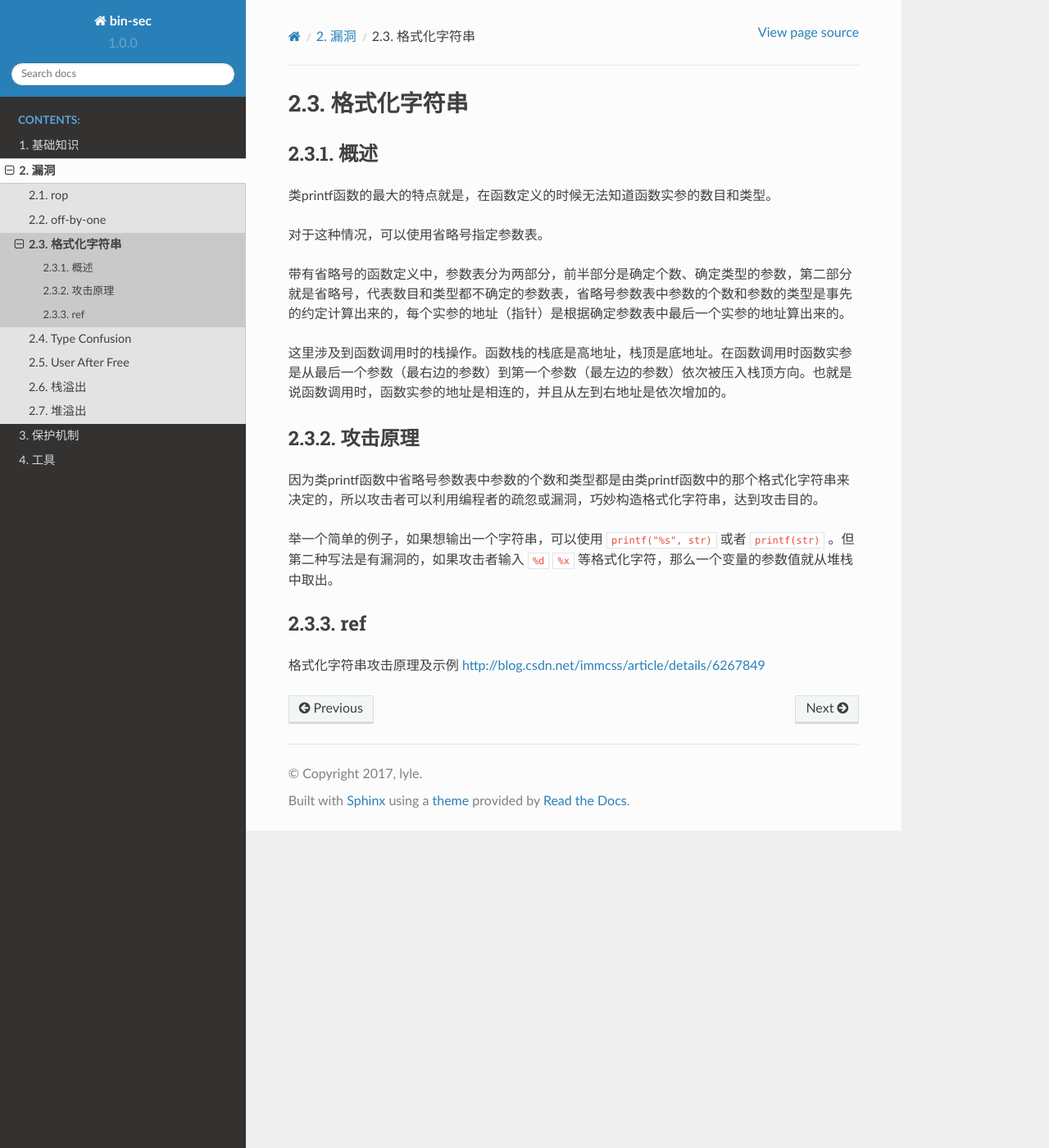
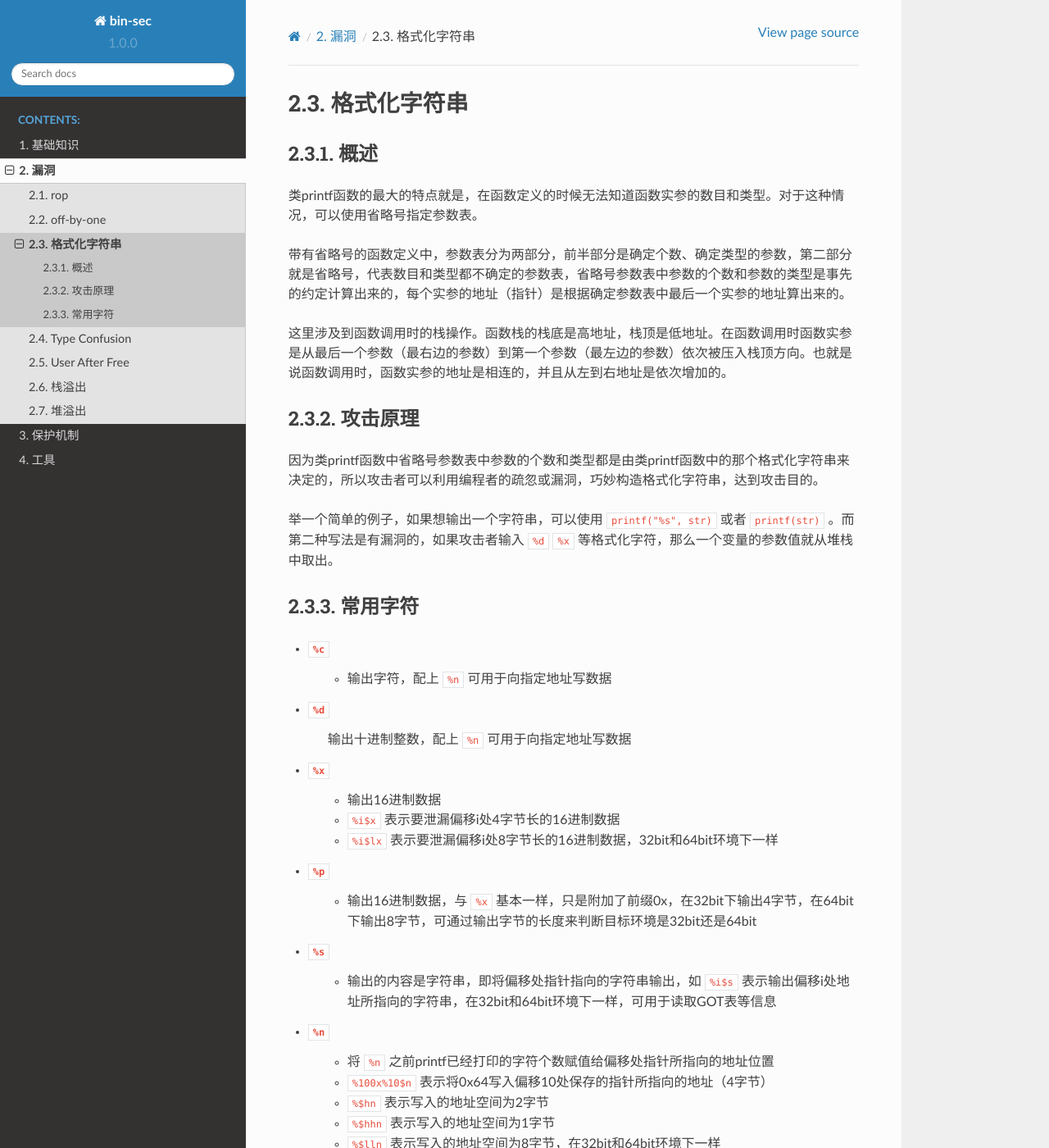
Before and after one commit to LyleMi/Learn-Binary-Hacking, a Sphinx documentation site: the page built from source/vulns/fmtstr.rst, in a window 1280 px wide and 1400 px high. Shown: the whole window at 82% size. Built offline with Sphinx 7.4.7 and the Read the Docs theme 2.0.0, drawn with Linux system fonts in a browser that asks for light colours; some of the changed text lies outside the part shown.

Commit message:
update format str

```diff
--- a/source/vulns/fmtstr.rst
+++ b/source/vulns/fmtstr.rst
@@ -1,23 +1,38 @@
 格式化字符串
-================================
+========================================
 
 概述
---------------------------------
-类printf函数的最大的特点就是，在函数定义的时候无法知道函数实参的数目和类型。
-
-对于这种情况，可以使用省略号指定参数表。
+----------------------------------------
+类printf函数的最大的特点就是，在函数定义的时候无法知道函数实参的数目和类型。对于这种情况，可以使用省略号指定参数表。
 
 带有省略号的函数定义中，参数表分为两部分，前半部分是确定个数、确定类型的参数，第二部分就是省略号，代表数目和类型都不确定的参数表，省略号参数表中参数的个数和参数的类型是事先的约定计算出来的，每个实参的地址（指针）是根据确定参数表中最后一个实参的地址算出来的。
 
-这里涉及到函数调用时的栈操作。函数栈的栈底是高地址，栈顶是底地址。在函数调用时函数实参是从最后一个参数（最右边的参数）到第一个参数（最左边的参数）依次被压入栈顶方向。也就是说函数调用时，函数实参的地址是相连的，并且从左到右地址是依次增加的。
+这里涉及到函数调用时的栈操作。函数栈的栈底是高地址，栈顶是低地址。在函数调用时函数实参是从最后一个参数（最右边的参数）到第一个参数（最左边的参数）依次被压入栈顶方向。也就是说函数调用时，函数实参的地址是相连的，并且从左到右地址是依次增加的。
 
 攻击原理
---------------------------------
+----------------------------------------
 因为类printf函数中省略号参数表中参数的个数和类型都是由类printf函数中的那个格式化字符串来决定的，所以攻击者可以利用编程者的疏忽或漏洞，巧妙构造格式化字符串，达到攻击目的。
 
-举一个简单的例子，如果想输出一个字符串，可以使用 ``printf("%s", str)`` 或者 ``printf(str)`` 。但第二种写法是有漏洞的，如果攻击者输入 ``%d`` ``%x`` 等格式化字符，那么一个变量的参数值就从堆栈中取出。
+举一个简单的例子，如果想输出一个字符串，可以使用 ``printf("%s", str)`` 或者 ``printf(str)`` 。而第二种写法是有漏洞的，如果攻击者输入 ``%d`` ``%x`` 等格式化字符，那么一个变量的参数值就从堆栈中取出。
 
-ref
---------------------------------
-
-格式化字符串攻击原理及示例 http://blog.csdn.net/immcss/article/details/6267849
+常用字符
+----------------------------------------
+- ``%c``
+    - 输出字符，配上 ``%n`` 可用于向指定地址写数据
+- ``%d``
+    输出十进制整数，配上 ``%n`` 可用于向指定地址写数据
+- ``%x``
+    - 输出16进制数据
+    - ``%i$x`` 表示要泄漏偏移i处4字节长的16进制数据
+    - ``%i$lx`` 表示要泄漏偏移i处8字节长的16进制数据，32bit和64bit环境下一样
+- ``%p``
+    - 输出16进制数据，与 ``%x`` 基本一样，只是附加了前缀0x，在32bit下输出4字节，在64bit下输出8字节，可通过输出字节的长度来判断目标环境是32bit还是64bit
+- ``%s``
+    - 输出的内容是字符串，即将偏移处指针指向的字符串输出，如 ``%i$s`` 表示输出偏移i处地址所指向的字符串，在32bit和64bit环境下一样，可用于读取GOT表等信息
+- ``%n``
+    - 将 ``%n`` 之前printf已经打印的字符个数赋值给偏移处指针所指向的地址位置
+    - ``%100x%10$n`` 表示将0x64写入偏移10处保存的指针所指向的地址（4字节）
+    - ``%$hn`` 表示写入的地址空间为2字节
+    - ``%$hhn`` 表示写入的地址空间为1字节
+    - ``%$lln`` 表示写入的地址空间为8字节，在32bit和64bit环境下一样
+    - 有时，直接写4字节会导致程序崩溃或等候时间过长，可以通过 ``%$hn`` 或 ``%$hhn`` 来适时调整
```
